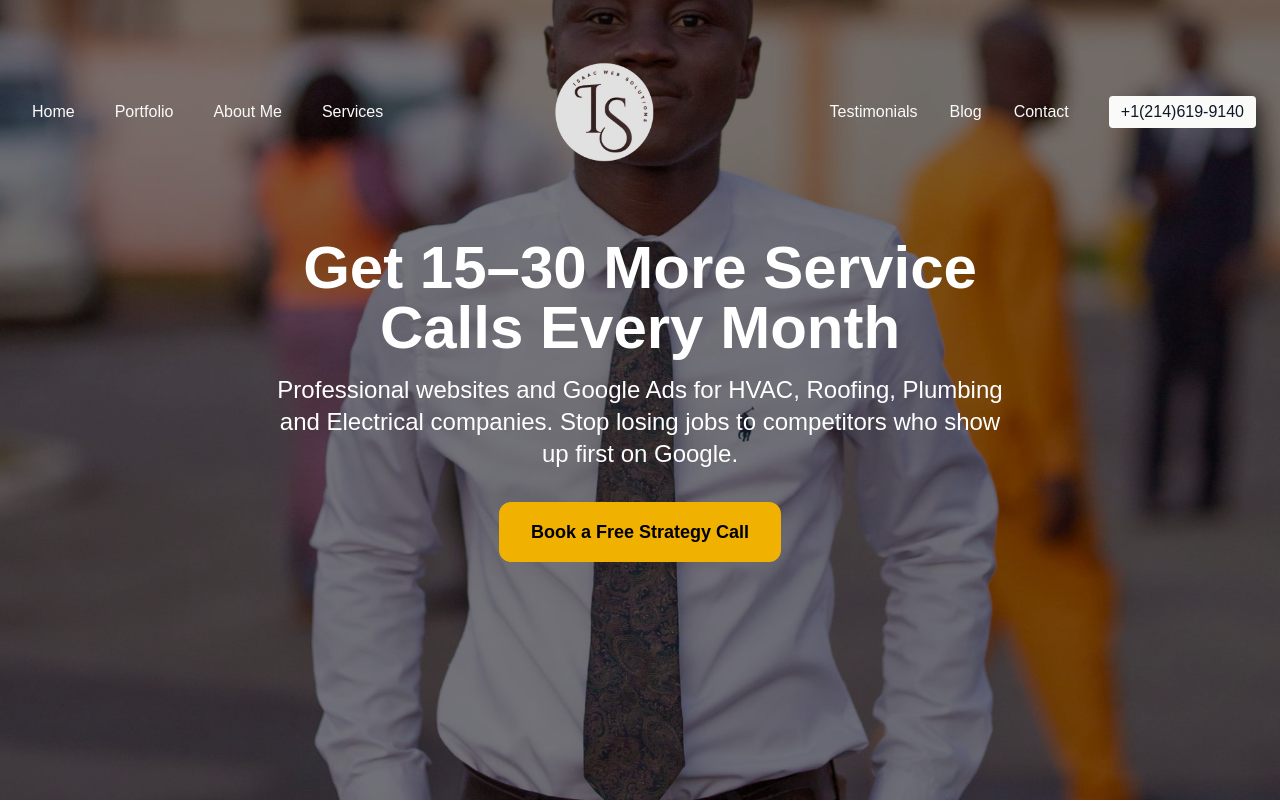
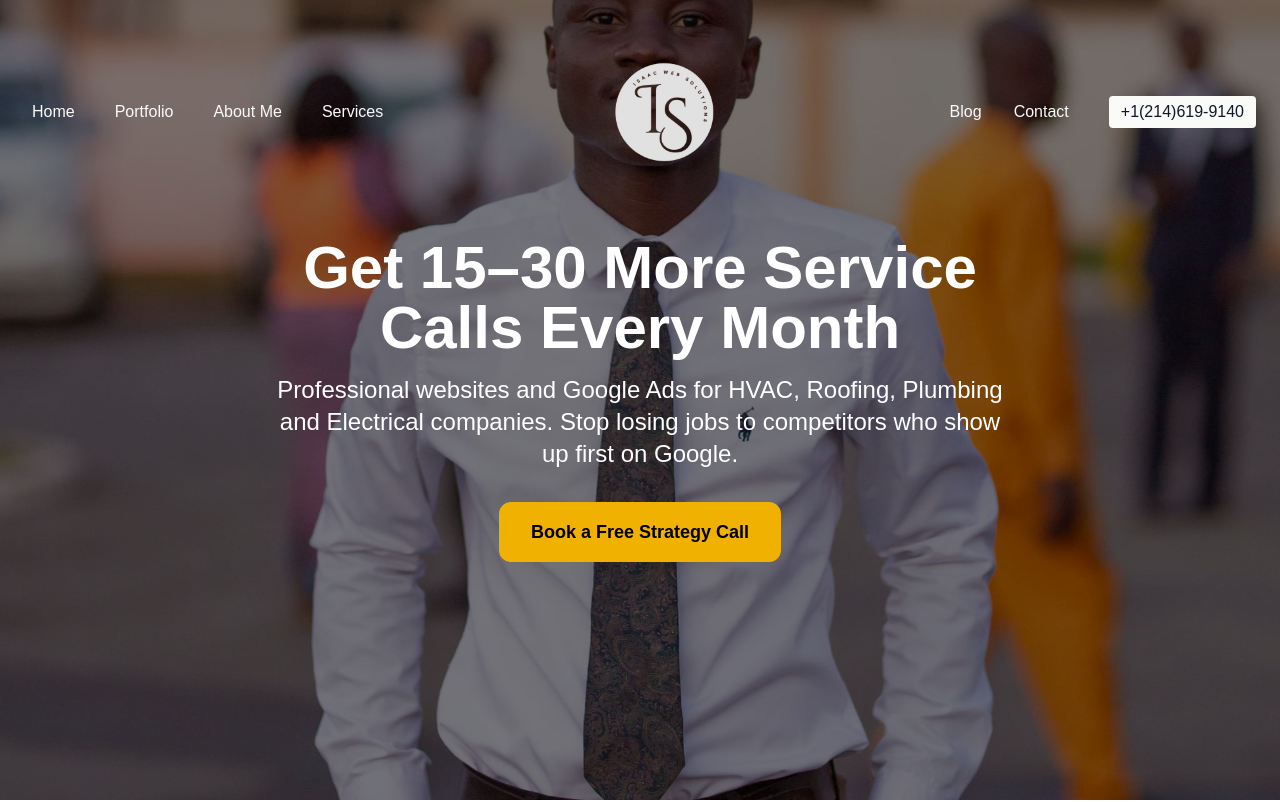
Before and after one commit to manticike/my-portfolio, a Next.js app: page / in a window 1280 px wide. Shown: the top 802 px of the page. Built offline with nearby package versions, Linux system fonts and the light colour scheme.

Commit message:
Updated many section

```diff
--- a/src/app/page.tsx
+++ b/src/app/page.tsx
@@ -25,9 +25,9 @@
         <Services />
       </section>
 
-      <section id="testimonials">
+      {/* <section id="testimonials">
         <Client />
-      </section>
+      </section> */}
       <section id="contact">
         <Contact />
       </section>
--- a/src/components/shared/Navbar.tsx
+++ b/src/components/shared/Navbar.tsx
@@ -71,7 +71,7 @@
             {/* Right side links - hidden on mobile */}
             {/* Right side links + phone - hidden on mobile */}
             <div className="hidden md:flex items-center space-x-4">
-              <NavLink href="#testimonials">Testimonials</NavLink>
+              {/* <NavLink href="#testimonials">Testimonials</NavLink> */}
               <NavLink href="/blog/page">Blog</NavLink>
               <NavLink href="#contact">Contact</NavLink>
 
```
Also changed, not shown: src/snippets/animatedTestimonialsDemo-2.tsx (+0 -17 lines).
